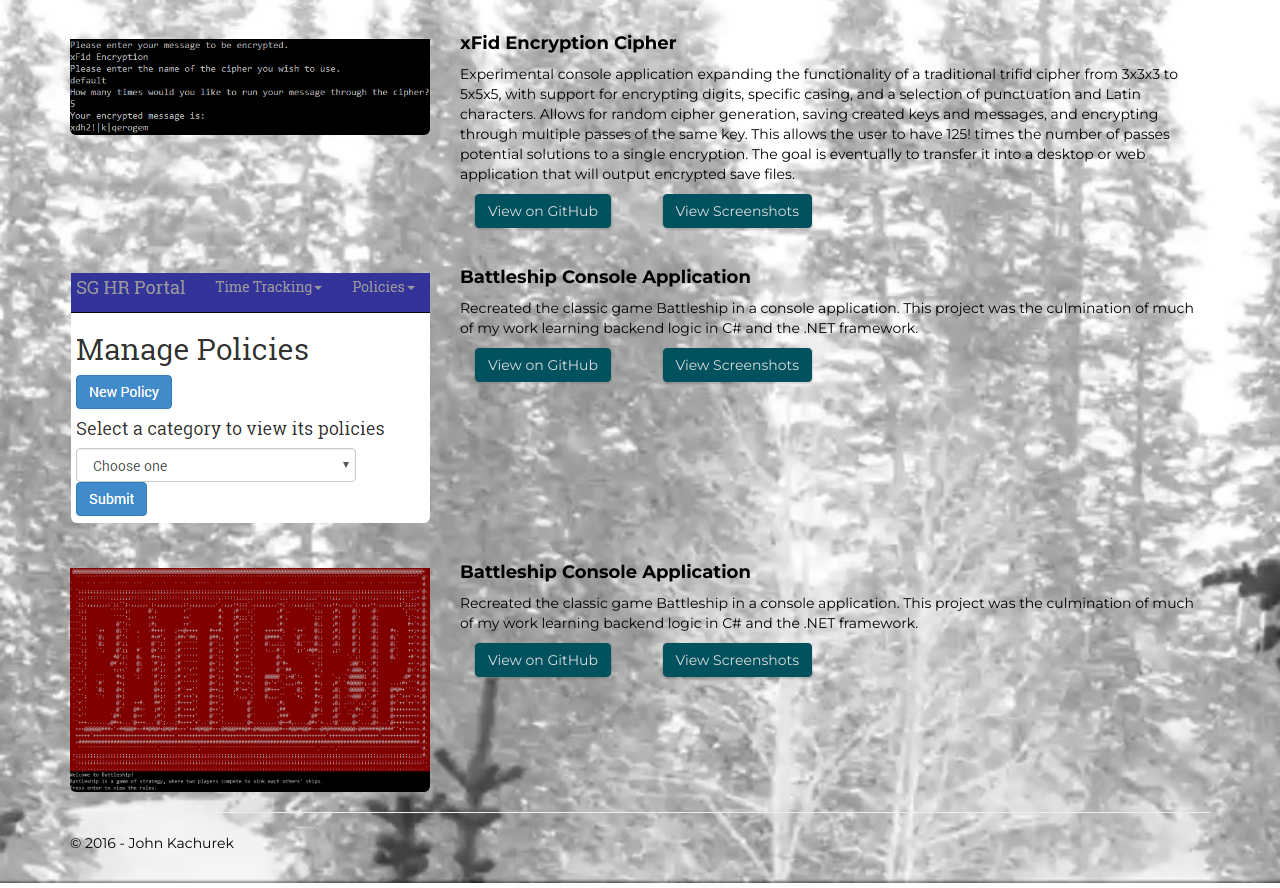
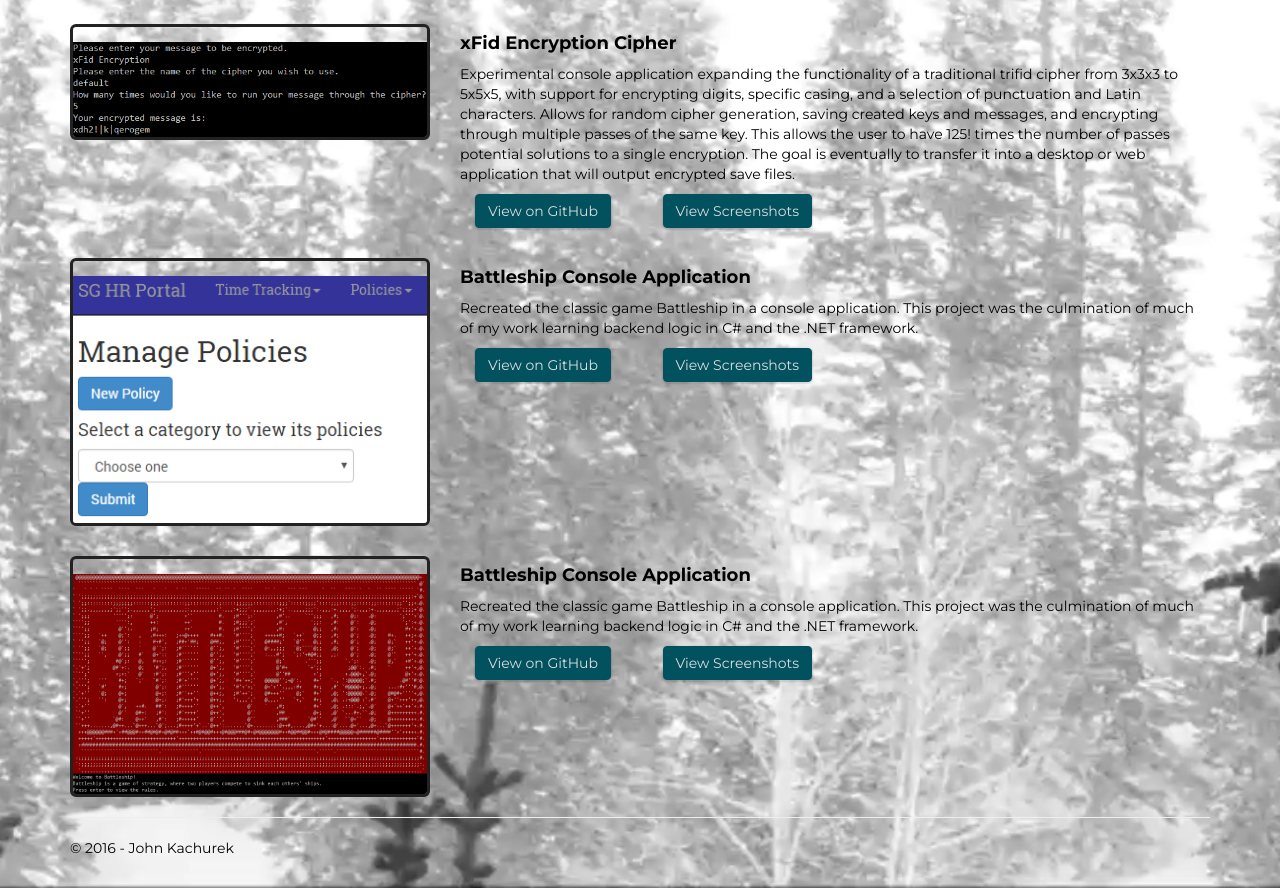
Before and after one commit to jkachurek/jkachurek.github.io, a plain HTML site: page projects.html in a window 1280 px wide. Shown: the part 471-1359 px from the top of the page. Drawn offline with nearby package versions, Linux system fonts and the light colour scheme.

Commit message:
Adjusted colors, bordered some screenshots

```diff
--- a/Content/Site.css
+++ b/Content/Site.css
@@ -21,8 +21,12 @@
 
 .btn-primary {
     background-color: #008080;
-    border-color: #000000;
+    border-color: #222;
     color: #DDDDDD;
+}
+
+.screenshot-border{
+  border: 3px solid #222
 }
 
 /* Set width on the form input elements since they're 100% wide by default */
--- a/projects.html
+++ b/projects.html
@@ -60,7 +60,7 @@
     <!-- XFID PROJECT -->
     <div class="row">
         <div class="col-xs-12 col-sm-4">
-            <img src="/Content/images/projects/encryptionSample.PNG" class="img-responsive img-rounded content-center"/>
+            <img src="/Content/images/projects/encryptionSample.PNG" class="img-responsive img-rounded content-center screenshot-border"/>
         </div>
         <div class="col-xs-12 col-sm-8">
             <h4 class="font-montserrat-bold">xFid Encryption Cipher</h4>
@@ -99,7 +99,7 @@
 
     <div class="row">
         <div class="col-xs-12 col-sm-4">
-            <img src="/Content/images/projects/HRPortal6.PNG" class="img-responsive img-rounded content-center"/>
+            <img src="/Content/images/projects/HRPortal6.PNG" class="img-responsive img-rounded content-center screenshot-border"/>
         </div>
         <div class="col-xs-12 col-sm-8">
             <h4 class="font-montserrat-bold">Battleship Console Application</h4>
@@ -131,7 +131,7 @@
 
     <div class="row">
         <div class="col-xs-12 col-sm-4">
-            <img src="/Content/images/projects/BattleshipTitle.PNG" class="img-responsive img-rounded content-center"/>
+            <img src="/Content/images/projects/BattleshipTitle.PNG" class="img-responsive img-rounded content-center screenshot-border"/>
         </div>
         <div class="col-xs-12 col-sm-8">
             <h4 class="font-montserrat-bold">Battleship Console Application</h4>
```
